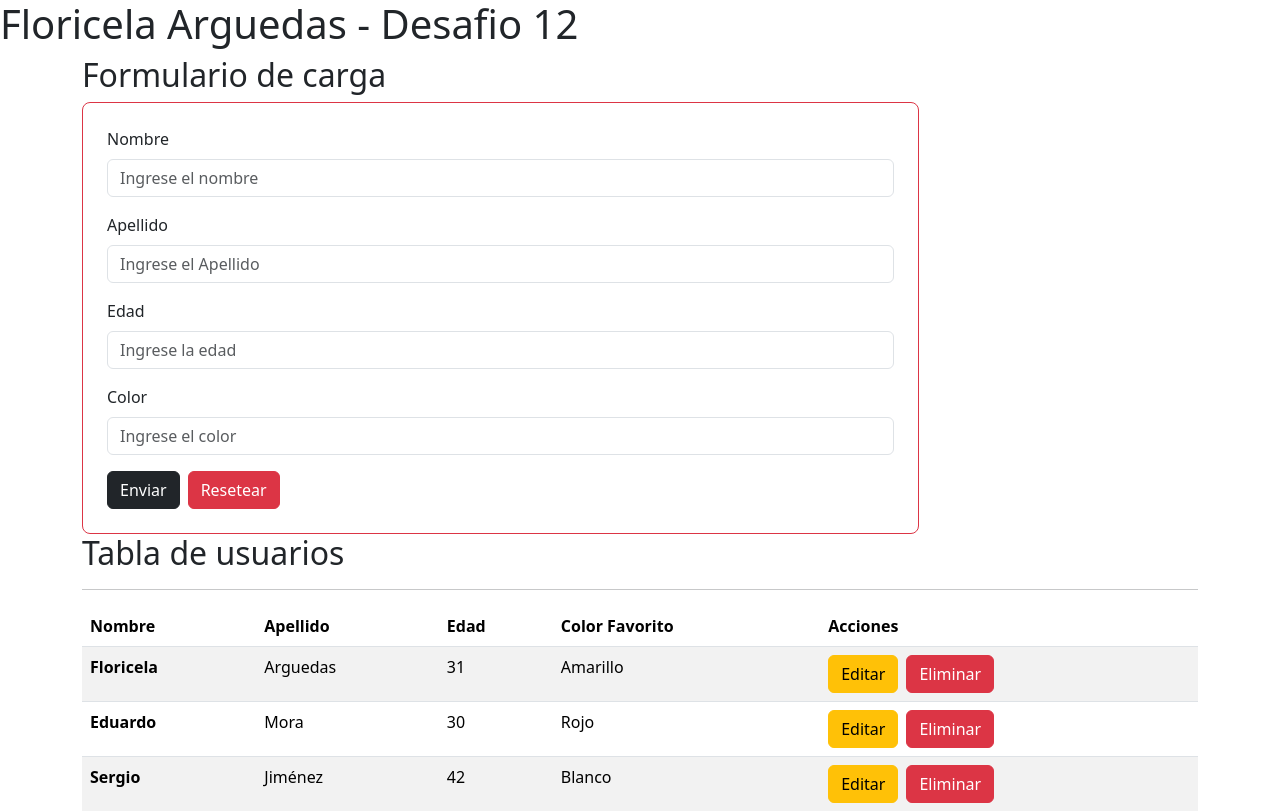
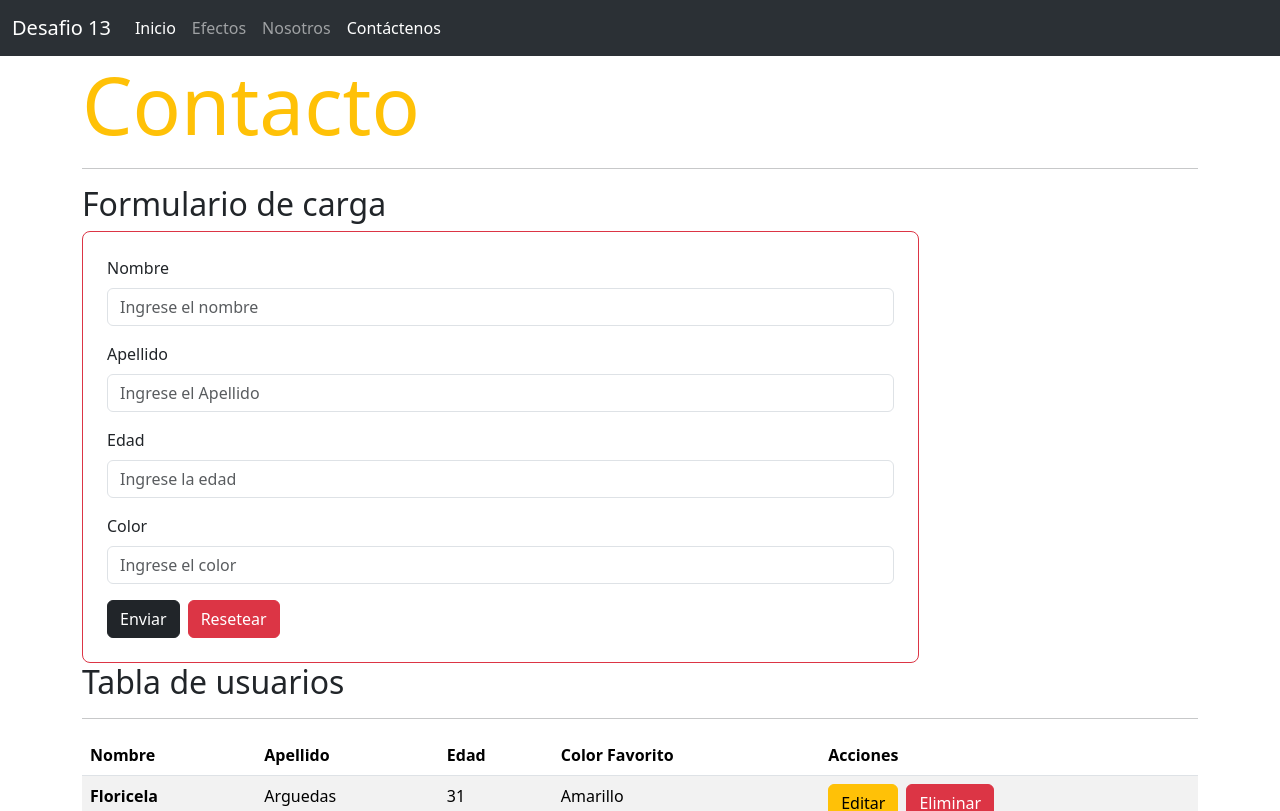
Before and after one commit to FloRiArguedas/EducacionIT_Desafio13, a React (Vite) app: page /contacto in a window 1280 px wide. Shown: the top 811 px of the page. Built offline with nearby package versions, Linux system fonts and the light colour scheme.

Commit message:
useEffecty Hook

```diff
--- a/index.html
+++ b/index.html
@@ -3,10 +3,9 @@
   <head>
     <meta charset="UTF-8" />
     <meta name="viewport" content="width=device-width, initial-scale=1.0" />
-    <title>Desafio 12 - Floricela Arguedas</title>
+    <title>Desafio 13 - Floricela Arguedas</title>
   </head>
   <body>
-    <h1>Floricela Arguedas - Desafio 12</h1>
     <div id="root"></div>
     <script type="module" src="/src/main.jsx"></script>
   </body>
--- a/package.json
+++ b/package.json
@@ -13,6 +13,8 @@
     "bootstrap": "^5.3.3",
     "react": "^18.3.1",
     "react-dom": "^18.3.1",
+    "react-router": "^6.26.1",
+    "react-router-dom": "^6.26.1",
     "sweetalert2": "^11.12.3",
     "uuid": "^10.0.0"
   },
--- a/src/InicioApp.jsx
+++ b/src/InicioApp.jsx
@@ -3,6 +3,13 @@
 import Tabla from "./components/Tabla"
 import usuarios from './constants/usuarios'
 import { v4 as uuidv4 } from 'uuid'; //Librería para generar ID al azar
+import { BrowserRouter, Route, Routes } from "react-router-dom";
+import Inicio from "./pages/Inicio";
+import Contacto from "./pages/Contacto";
+import Nosotros from "./pages/Nosotros";
+import NoEncontrada from "./pages/NoEncontrada";
+import Navbar from "./components/Navbar";
+import Efectos from "./pages/Efectos";
 
 /* CONTENEDOR */
 const InicioApp = () => {
@@ -44,6 +51,24 @@
   }
 
   return (
+    <>
+
+    <BrowserRouter>
+
+      <Navbar />
+      <div className="container">
+        <Routes>
+          <Route path= '/' element={<Inicio />}/>
+          <Route path= '/efectos' element={<Efectos />}/>
+          <Route path= '/nosotros' element={<Nosotros />}/>
+          <Route path= '/contacto' element={<Contacto />}/>
+          <Route path= '*' element={<NoEncontrada />}/>
+        </Routes>
+      </div>
+
+    </BrowserRouter>
+
+
     <div className="container">
       <Formulario
         agregarUsuario={agregarUsuario}
@@ -57,6 +82,10 @@
         setUsuarioAEditar={setUsuarioAEditar}
       />
     </div>
+
+
+    </>
+
   )
 }
 
--- /dev/null
+++ b/src/components/HookEffect.jsx
@@ -0,0 +1,14 @@
+import React, { useEffect } from 'react'
+
+const HookEffect = () => {
+
+    useEffect(()=>{
+        document.title = "Efectos Desafio 13 Floricela"
+    })
+
+  return (
+    <div>HookEffect</div>
+  )
+}
+
+export default HookEffect
--- /dev/null
+++ b/src/components/Navbar.jsx
@@ -0,0 +1,55 @@
+import React from "react";
+import { NavLink } from "react-router-dom";
+
+const Navbar = () => {
+  return (
+    <nav className="navbar navbar-expand-lg bg-body-tertiary" data-bs-theme="dark">
+      <div className="container-fluid">
+        <a className="navbar-brand" href="#">
+          Desafio 13
+        </a>
+        <button
+          className="navbar-toggler"
+          type="button"
+          data-bs-toggle="collapse"
+          data-bs-target="#navbarNav"
+          aria-controls="navbarNav"
+          aria-expanded="false"
+          aria-label="Toggle navigation"
+        >
+          <span className="navbar-toggler-icon"></span>
+        </button>
+        <div className="collapse navbar-collapse" id="navbarNav">
+          <ul className="navbar-nav">
+            <li className="nav-item">
+              <NavLink className="nav-link active" aria-current="page" to="/">
+                Inicio
+              </NavLink>
+            </li>
+
+            <li className="nav-item">
+              <NavLink className="nav-link" to="/efectos">
+                Efectos
+              </NavLink>
+            </li>
+
+            <li className="nav-item">
+              <NavLink className="nav-link" to="/nosotros">
+                Nosotros
+              </NavLink>
+            </li>
+
+            <li className="nav-item">
+              <NavLink className="nav-link" to="/contacto">
+                Contáctenos
+              </NavLink>
+            </li>
+
+          </ul>
+        </div>
+      </div>
+    </nav>
+  );
+};
+
+export default Navbar;
--- /dev/null
+++ b/src/pages/Contacto.jsx
@@ -0,0 +1,17 @@
+import React, { useEffect} from "react";
+
+const Contacto = () => {
+
+  useEffect(() => {
+    document.title = "Contacto Desafio 13 Floricela";
+  }, [])
+
+  return (
+    <>
+      <h1 className="display-1 text-warning">Contacto</h1>
+      <hr />
+    </>
+  );
+};
+
+export default Contacto;
--- /dev/null
+++ b/src/pages/Efectos.jsx
@@ -0,0 +1,14 @@
+import React from 'react'
+import HookEffect from '../components/HookEffect'
+
+const Efectos = () => {
+  return (
+    <>
+        <h1>Efectos</h1>
+        <hr />
+        <HookEffect />
+    </>
+  )
+}
+
+export default Efectos
--- /dev/null
+++ b/src/pages/Inicio.jsx
@@ -0,0 +1,17 @@
+import React, {useEffect} from 'react'
+
+const Inicio = () => {
+
+  useEffect(() => {
+    document.title = "Inicio Desafio 13 Floricela";
+  }, [])
+
+  return (
+    <>
+        <h1 className='display-1 text-warning' >Inicio</h1>
+        <hr />
+    </>
+  )
+}
+
+export default Inicio
--- /dev/null
+++ b/src/pages/NoEncontrada.jsx
@@ -0,0 +1,12 @@
+import React from 'react'
+
+const NoEncontrada = () => {
+  return (
+    <>
+        <h1 className='alert alert-danger'>No encontrada</h1>
+        <hr />
+    </>
+  )
+}
+
+export default NoEncontrada
--- /dev/null
+++ b/src/pages/Nosotros.jsx
@@ -0,0 +1,17 @@
+import React, {useEffect}  from 'react'
+
+const Nosotros = () => {
+
+  useEffect(() => {
+    document.title = "Nosotros Desafio 13 Floricela";
+  }, [])
+
+  return (
+    <>
+        <h1 className='display-1 text-warning' >Nosotros</h1>
+        <hr />
+    </>
+  )
+}
+
+export default Nosotros
```
Also changed, not shown: 2 other files (tests, documents, lock files or other folders).
